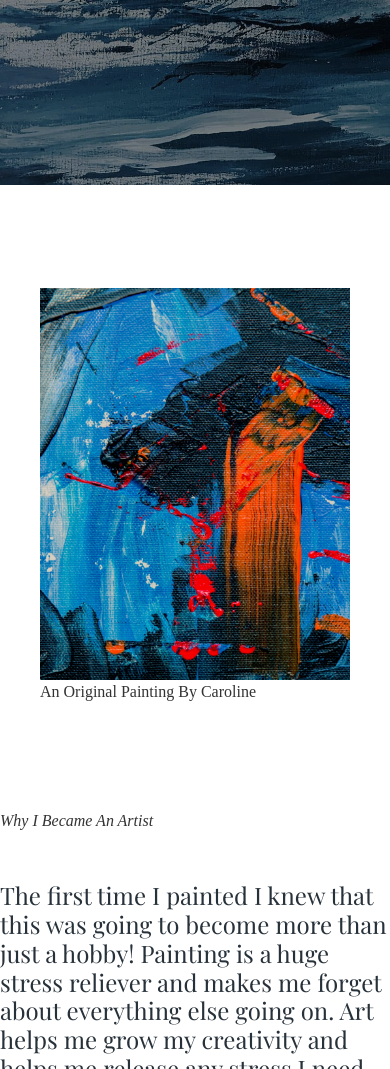
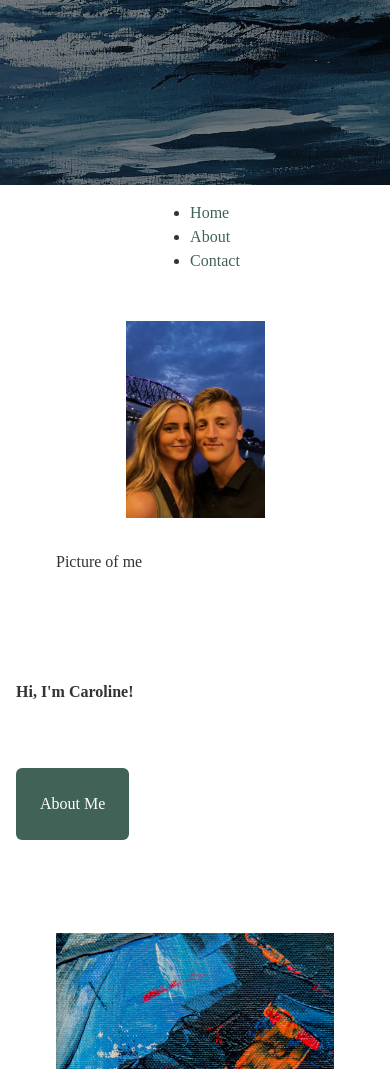
Before and after one commit to IS-120/responsive-menus-carolinetalbot, a website: page index.html in a window 390 px wide. Shown: the part 335-1404 px from the top of the page. Drawn offline with nearby package versions, Linux system fonts and the light colour scheme; a web font is replaced by a local one.

Commit message:
responsive-menu

```diff
--- a/index.html
+++ b/index.html
@@ -20,12 +20,6 @@
   <link rel="stylesheet" href="styles/main.css">
 </head>
 
-<script>
-  document.querySelector(".menu-icon").addEventListener("click", function () {
-    this.parentElement.classList.toggle("close");
-  });
-</script>
-
 <body>
   <section class="hero">
     <picture>
@@ -40,12 +34,38 @@
     </div>
   </section>
 
-  <div class="menu-icon">
-    <svg viewbox="0 0 60 60" width="40px" height="40px">
-      <line x1="5%" y1="50%" x2="95%" y2="50%" />
-      <line x1="5%" y1="50%" x2="95%" y2="50%" />
-    </svg>
+  <header>
+    <nav>
+      <ul>
+        <li>
+          <a>Home</a>
+        </li>
+        <li><a href="about/">About</a></li>
+        <li><a href="contact/">Contact</a></li>
+      </ul>
+    </nav>
+  </header>
+
+
+
+
+  <main>
+    <article class="panel">
+      <div class="left top">
+        <figure>
+          <img srcset="images/ct-300w.jpg 300w,
+                 images/ct-600w.jpg 600w,
+                 images/mct-900w.jpg 900w" sizes="50vw" src="images/ct-600w.jpg" alt="Caroline" height="494"
+            width="600">
+          <figcaption>Picture of me</figcaption>
+        </figure>
       </div>
+      <div class="right bottom">
+        <h2>Hi, I'm Caroline!</h2>
+        <p><strong>Hi, I'm Caroline!</strong></p>
+        <a href="" class="button">About Me</a>
+      </div>
+    </article>
 
     <article class="panel">
       <figure class="right top">
--- a/styles/main.css
+++ b/styles/main.css
@@ -262,7 +262,7 @@ h2 {
 
 .hero p {
   text-shadow: 1px 1px 2px rgba(0, 0, 0, 0.8);
-  font-size: 1.5rem;
+  /*   font-size: 1.5rem; */
 }
 
 .hero img {
@@ -287,31 +287,6 @@ picture img {
   object-position: left center;
 }
 
-.menu-icon svg {
-  width: 80px;
-  height: auto;
-}
-
-.menu-icon line {
-  stroke: var(--midnight-svg);
-  stroke-width: 6px;
-  stroke-linecap: round;
-  transform-origin: center;
-  transition: transform 300ms ease, background-color 300ms;
-}
-
-.menu-icon line:first-child {
-  transform: translateY(16%);
-}
-
-.menu-icon line:last-child {
-  transform: translateY(-16%);
-}
-
-.menu-icon svg:hover line {
-  stroke: var(--moon-mist-svg-hover);
-}
-
 @media (min-width: 600px) {
   .cards {
     flex-direction: row;
```
Lines whose indentation alone changed are shown as unchanged.
